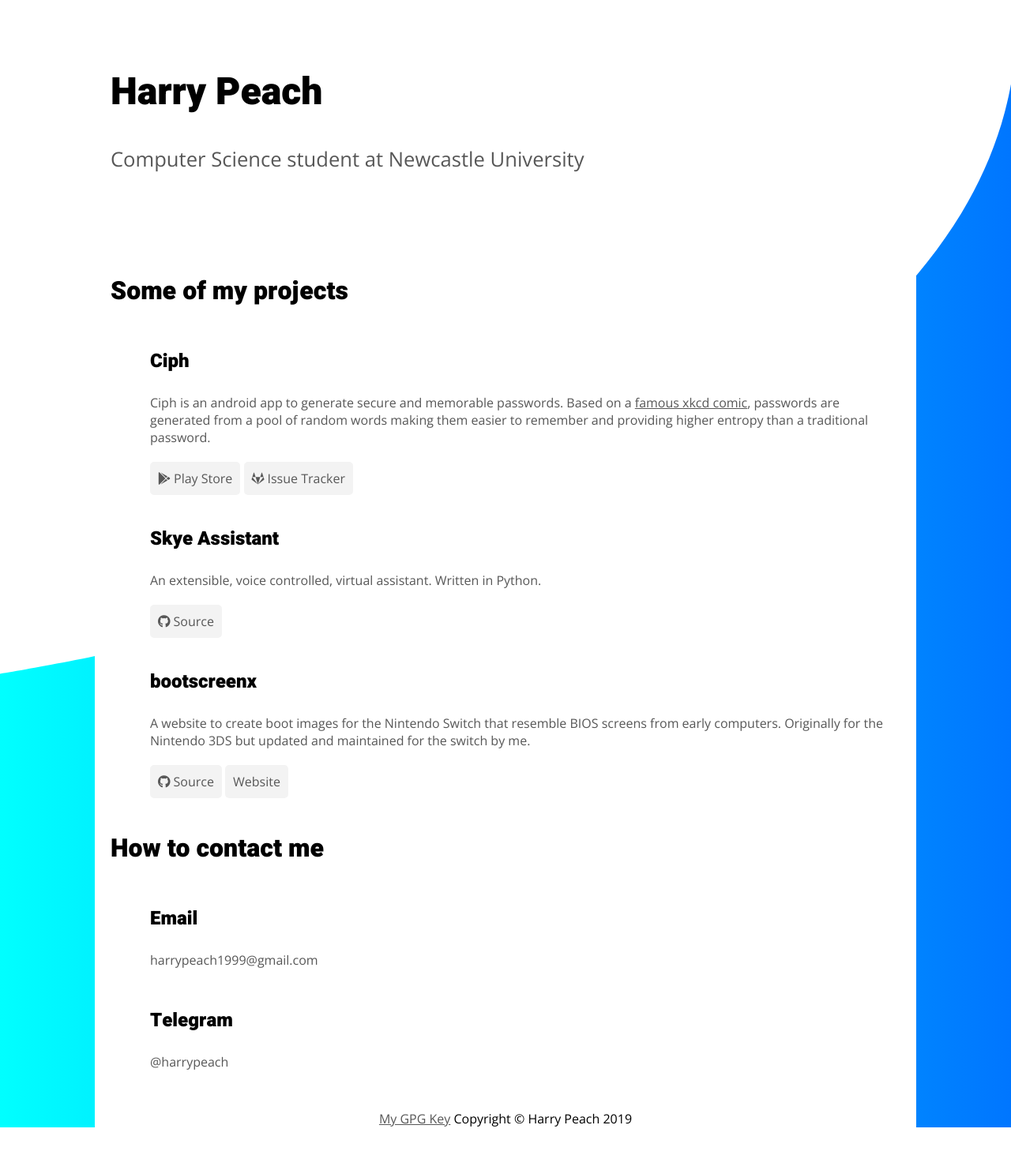
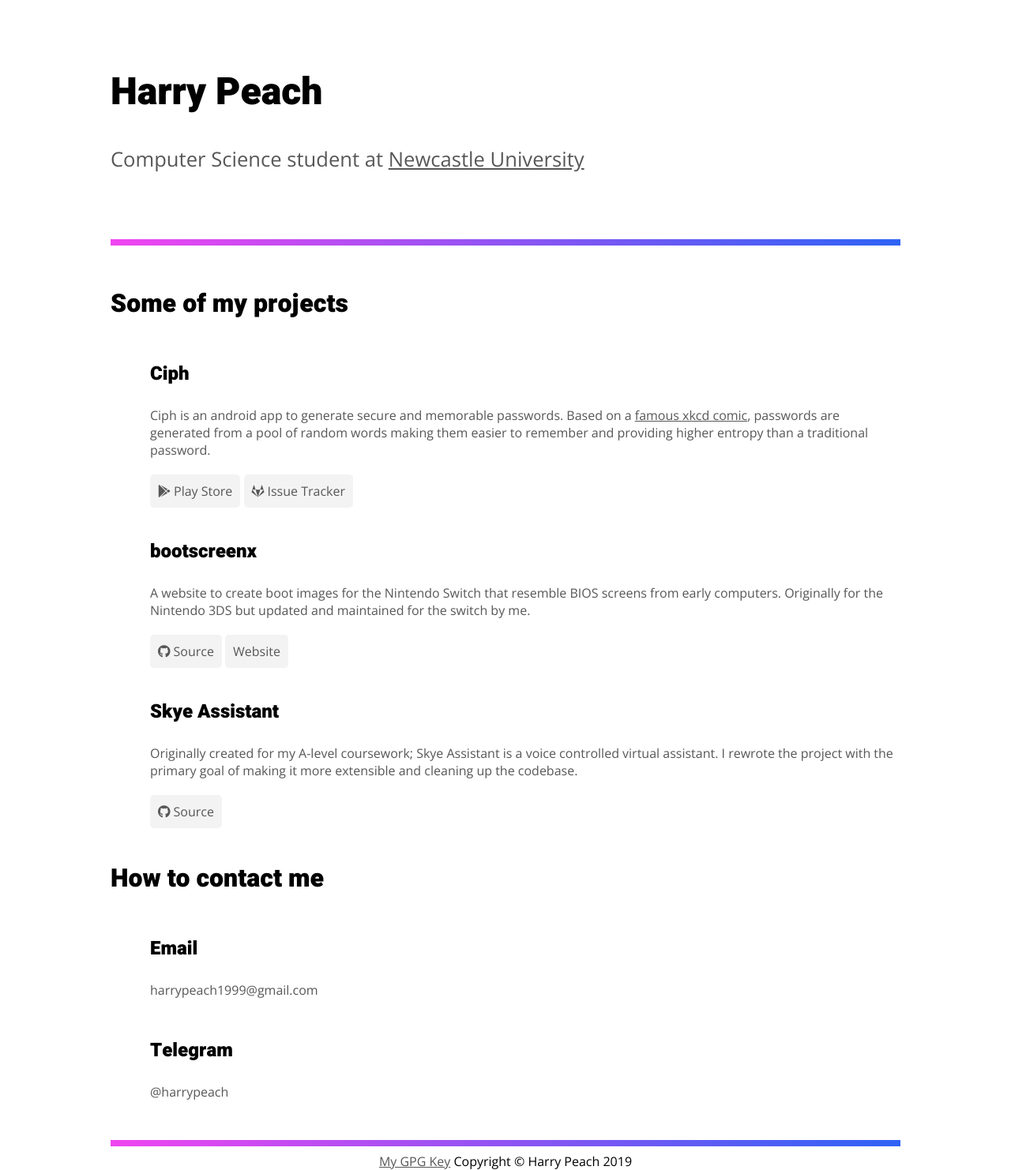
Before and after one commit to HarryPeach/harrypeach.co.uk, a PHP site: page / in a window 1280 px wide. Shown: the whole page at 79% size. Before the commit the page ends 1428 px from the top, so only its background shows below. Run offline with PHP 8.4, Linux system fonts and the light colour scheme.

Commit message:
Added more content and styled hr

```diff
--- a/assets/css/core.css
+++ b/assets/css/core.css
@@ -1,10 +1,5 @@
 :root{
     --secondary-text-color: rgb(87, 87, 87);
-}
-
-html{
-    background: url("/assets/svg/background.svg");
-    background-size: cover;
 }
 
 body{
@@ -18,6 +13,12 @@ body{
 
 a{
     color: var(--secondary-text-color);
+}
+
+hr{
+    height: 8px;
+    background-image: linear-gradient(90deg, rgb(240, 69, 240), rgb(46, 99, 245));
+    border: none;
 }
 
 h1,h2,h3{
--- a/index.html
+++ b/index.html
@@ -19,8 +19,9 @@
 <body>
     <header>
         <h1>Harry Peach</h1>
-        <p>Computer Science student at Newcastle University</p>
+        <p>Computer Science student at <a href="https://ncl.ac.uk/">Newcastle University</a></p>
     </header>
+    <hr>
     <main>
         <section>
             <h2>Some of my projects</h2>
@@ -31,15 +32,15 @@
                 <a href="https://gitlab.com/harrypeach1999/ciph" title="View the public issue tracker" id="link-button"><i class="fab fa-gitlab">&nbsp;</i>Issue Tracker</a>
             </div>
             <div id="content">
-                <h3>Skye Assistant</h3>
-                <p>An extensible, voice controlled, virtual assistant. Written in Python.</p>
-                <a href="https://github.com/HarryPeach/skye" title="View the source code on GitHub" id="link-button"><i class="fab fa-github">&nbsp;</i>Source</a>
-            </div>
-            <div id="content">
                 <h3>bootscreenx</h3>
                 <p>A website to create boot images for the Nintendo Switch that resemble BIOS screens from early computers. Originally for the Nintendo 3DS but updated and maintained for the switch by me.</p>
                 <a href="https://github.com/HarryPeach/bootscreennx" title="View the source code on GitHub" id="link-button"><i class="fab fa-github">&nbsp;</i>Source</a>
                 <a href="https://harrypeach.github.io/bootscreennx/" title="View the project itself" id="link-button"><i class=""></i>Website</a>
+            </div>
+            <div id="content">
+                <h3>Skye Assistant</h3>
+                <p>Originally created for my A-level coursework; Skye Assistant is a voice controlled virtual assistant. I rewrote the project with the primary goal of making it more extensible and cleaning up the codebase.</p>
+                <a href="https://github.com/HarryPeach/skye" title="View the source code on GitHub" id="link-button"><i class="fab fa-github">&nbsp;</i>Source</a>
             </div>
         </section>
         <section>
@@ -54,6 +55,7 @@
             </div>
         </section>
     </main>
+    <hr>
     <footer>
         <a href="#">My GPG Key</a> <!-- TODO: Include GPG key-->
         <span>Copyright &copy; Harry Peach 2019</span>
```
Also changed, not shown: assets/svg/background.svg (deleted).
